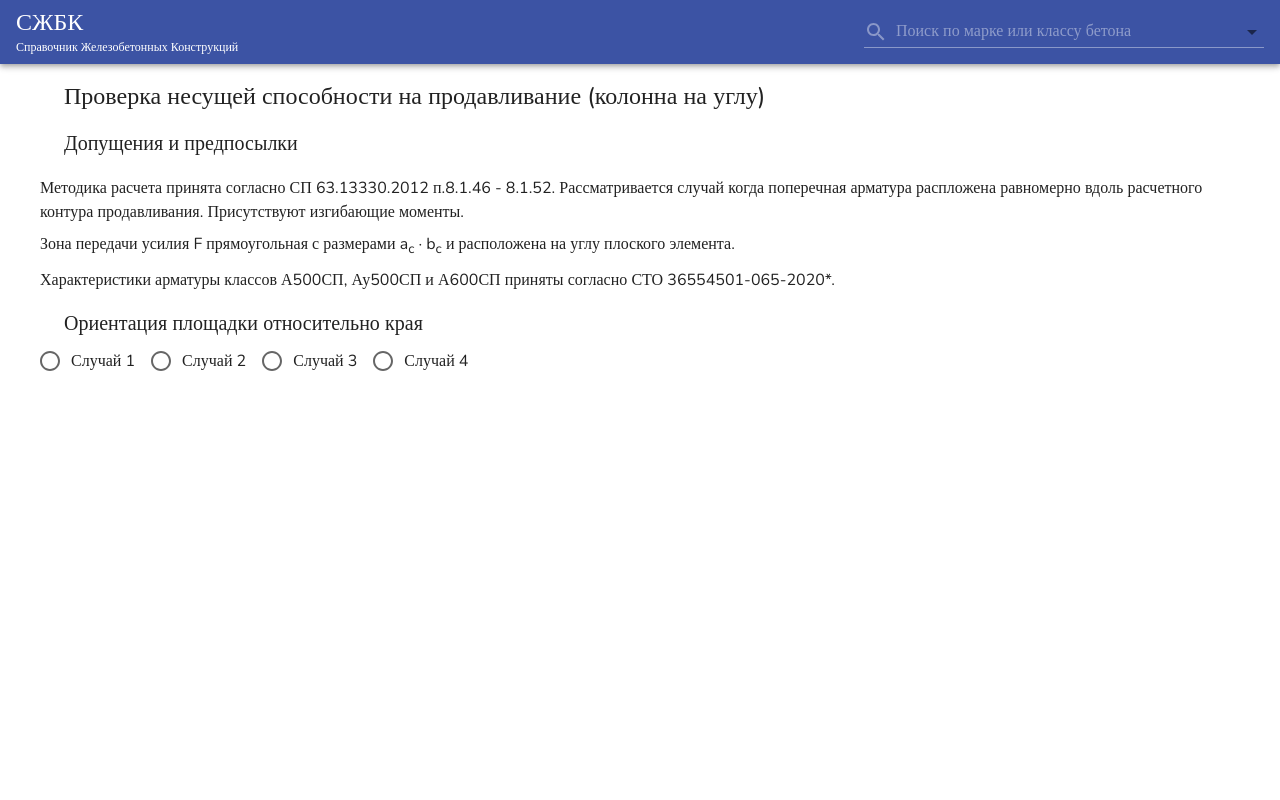
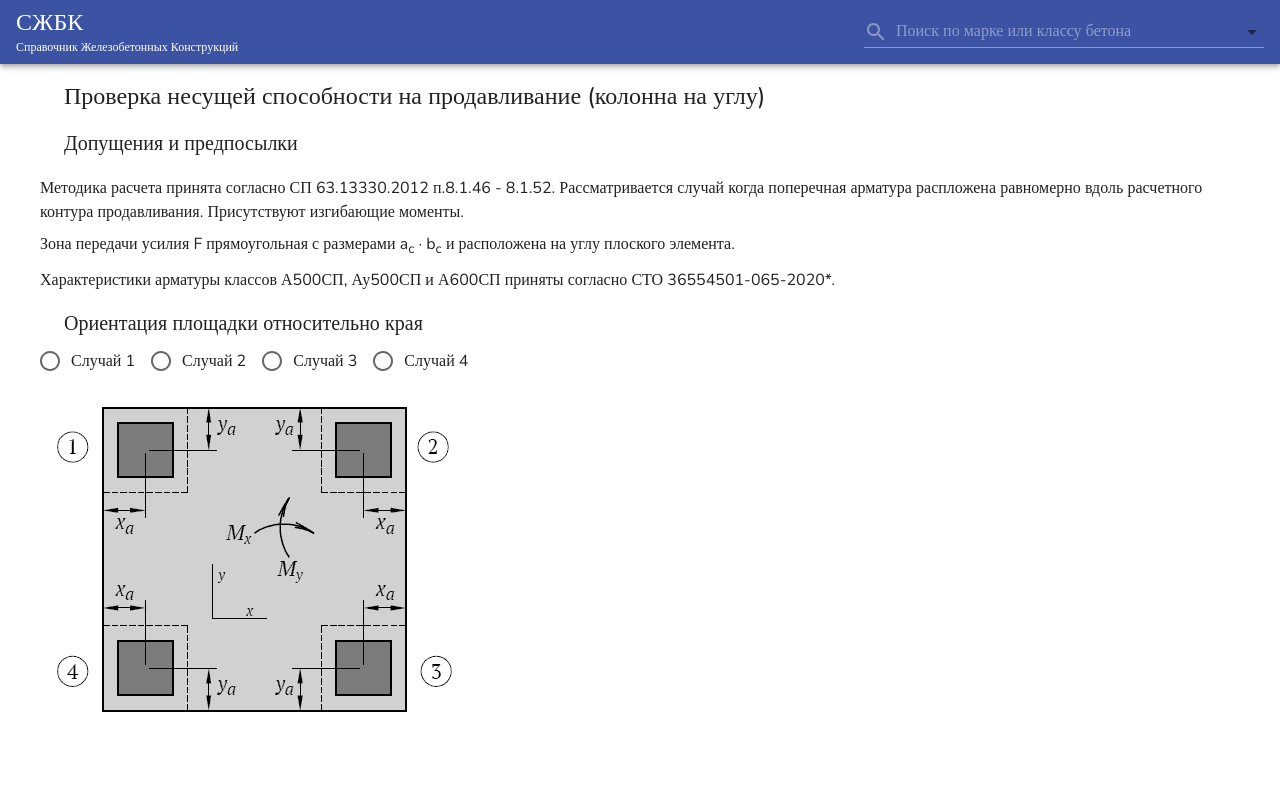
Before and after one commit to aleksandra-tedeeva/concrete-handbook, a React (Create React App) app: page /pushing_column_corner in a window 1280 px wide. Shown: the top 800 px of the page. Built offline with nearby package versions, Linux system fonts and the light colour scheme.

Commit message:
added image example

```diff
--- a/src/pages/Calculations/7_PushingColumnCorner.tsx
+++ b/src/pages/Calculations/7_PushingColumnCorner.tsx
@@ -67,7 +67,9 @@ export default function PushingColumnCorner() {
               height: '430px',
               width: '430px'
             }}
-          ></Box>
+          >
+            <img alt="calc_pushing_col_corner" src="/assets/calc_pushing_col_corner.png" />
+          </Box>
         </Stack>
 
         <Stack width={500}>
```
Also changed, not shown: public/assets/calc_pushing_col_corner.png (added).
